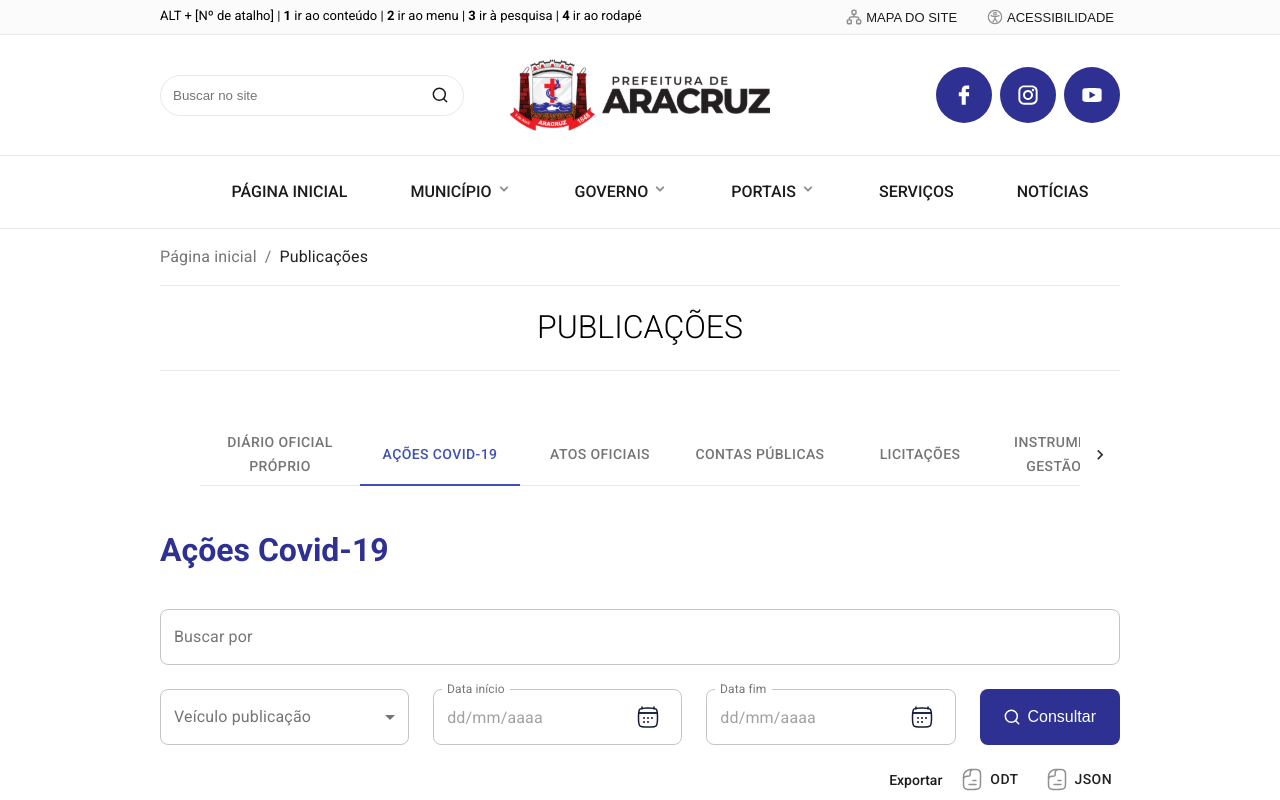
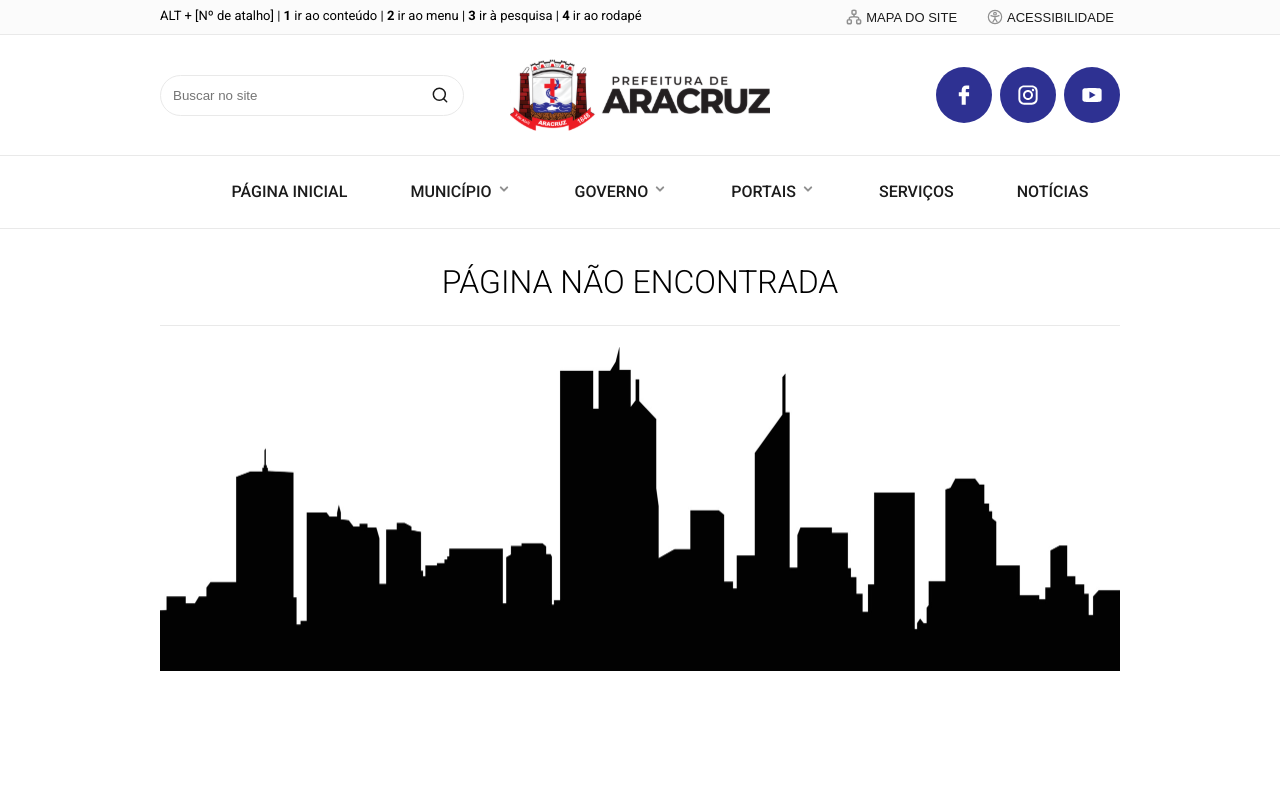
Before and after one commit to IanRMS/portal-prefeitura-aracruz, a React (Create React App) app in the folder portal-prefeitura-aracruz/: page /publicacoes in a window 1280 px wide. Shown: the top 800 px of the page. Built offline with nearby package versions, Linux system fonts and the light colour scheme.

Commit message:
error page

```diff
--- a/portal-prefeitura-aracruz/src/main/routes.tsx
+++ b/portal-prefeitura-aracruz/src/main/routes.tsx
@@ -9,6 +9,7 @@ import Mayor from "pages/mayor";
 import OrganizationalStructure from "pages/organizationalStructure";
 import Departments from "pages/departments";
 import Publications from "pages/publications";
+import Error from "pages/errorPage";
 
 export default function AppRoutes() {
   return (
@@ -24,7 +25,8 @@ export default function AppRoutes() {
         element={<OrganizationalStructure />}
       />
       <Route path="/estrutura-organizacional/:id" element={<Departments />} />
-      <Route path="/publicacoes/*" element={<Publications />} />
+      <Route path="/publicacoes/:tab" element={<Publications />} />
+      <Route path="*" element={<Error />} />
     </Routes>
   );
 }
--- /dev/null
+++ b/portal-prefeitura-aracruz/src/pages/errorPage/errorPage.page.tsx
@@ -0,0 +1,13 @@
+import { PageTitle } from "components/pageTitle";
+import React from "react";
+import { CityImage } from "./errorPage.styles";
+import City from "assets/images/city-vector.jpg"
+
+export const ErrorPage = () => {
+  return (
+    <>
+      <PageTitle>Página não encontrada</PageTitle>
+      <CityImage src={City} />
+    </>
+  );
+};
--- /dev/null
+++ b/portal-prefeitura-aracruz/src/pages/errorPage/errorPage.styles.tsx
@@ -0,0 +1,3 @@
+import styled from "styled-components";
+
+export const CityImage = styled.img``;
--- /dev/null
+++ b/portal-prefeitura-aracruz/src/pages/errorPage/index.ts
@@ -0,0 +1,2 @@
+import { ErrorPage as Error } from "./errorPage.page";
+export default Error;
--- a/portal-prefeitura-aracruz/src/pages/publications/publications.page.tsx
+++ b/portal-prefeitura-aracruz/src/pages/publications/publications.page.tsx
@@ -1,4 +1,4 @@
-import React, { ChangeEvent, useState } from "react";
+import React, { ChangeEvent, useEffect, useState } from "react";
 import {
   Breadcrumbs,
   Grid,
@@ -15,6 +15,7 @@ import { publicationsTabs } from "mocked/publicationsTabs";
 import { TabsContainer } from "./publications.styles";
 import { DiaryTabContent } from "./tabsContents/diaryTabContent.component";
 import { CovidTabContent } from "./tabsContents/covidTabContent.component";
+import { useParams } from "react-router";
 
 const a11yProps = (index: number) => {
   return {
@@ -23,8 +24,30 @@ const a11yProps = (index: number) => {
   };
 };
 
+const tabsMapping = [
+  {
+    index: 0,
+    value: "diario-oficial",
+  },
+  {
+    index: 1,
+    value: "covid-19",
+  },
+];
+
 export const PublicationsPage = () => {
-  const [activeTab, setActiveTab] = useState<number>(1);
+  const [activeTab, setActiveTab] = useState<number>(0);
+  const { tab } = useParams();
+
+  useEffect(() => {
+    window.scrollTo({ top: 0, behavior: "smooth" });
+  }, []);
+
+  useEffect(() => {
+    if (tab) {
+      setActiveTab(tabsMapping.filter((item) => item.value === tab)[0].index);
+    }
+  }, [tab]);
 
   const handleChangeTab = (_event: ChangeEvent<{}>, value: number) => {
     setActiveTab(value);
@@ -65,10 +88,10 @@ export const PublicationsPage = () => {
             </TabsContainer>
           </Grid>
           <Grid item xs={12}>
-            <TabPanel key={0} value={activeTab} index={0}>
+            <TabPanel key={"diario-oficial"} value={activeTab} index={0}>
               <DiaryTabContent />
             </TabPanel>
-            <TabPanel key={1} value={activeTab} index={1}>
+            <TabPanel key={"covid-19"} value={activeTab} index={1}>
               <CovidTabContent />
             </TabPanel>
           </Grid>
```
Also changed, not shown: portal-prefeitura-aracruz/src/pages/publications/tabsContents/diaryTabContent.component.tsx (+6 -2 lines), portal-prefeitura-aracruz/src/assets/images/city-vector.jpg (added).
